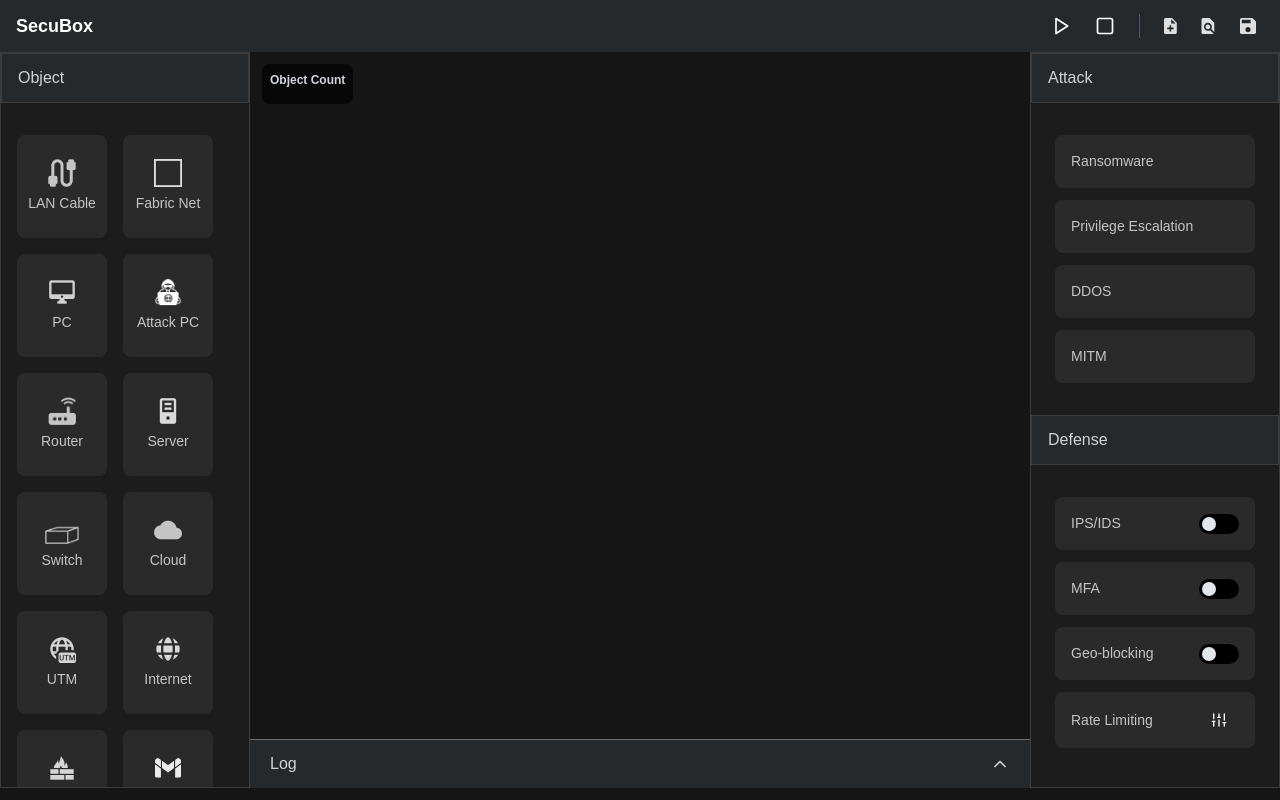
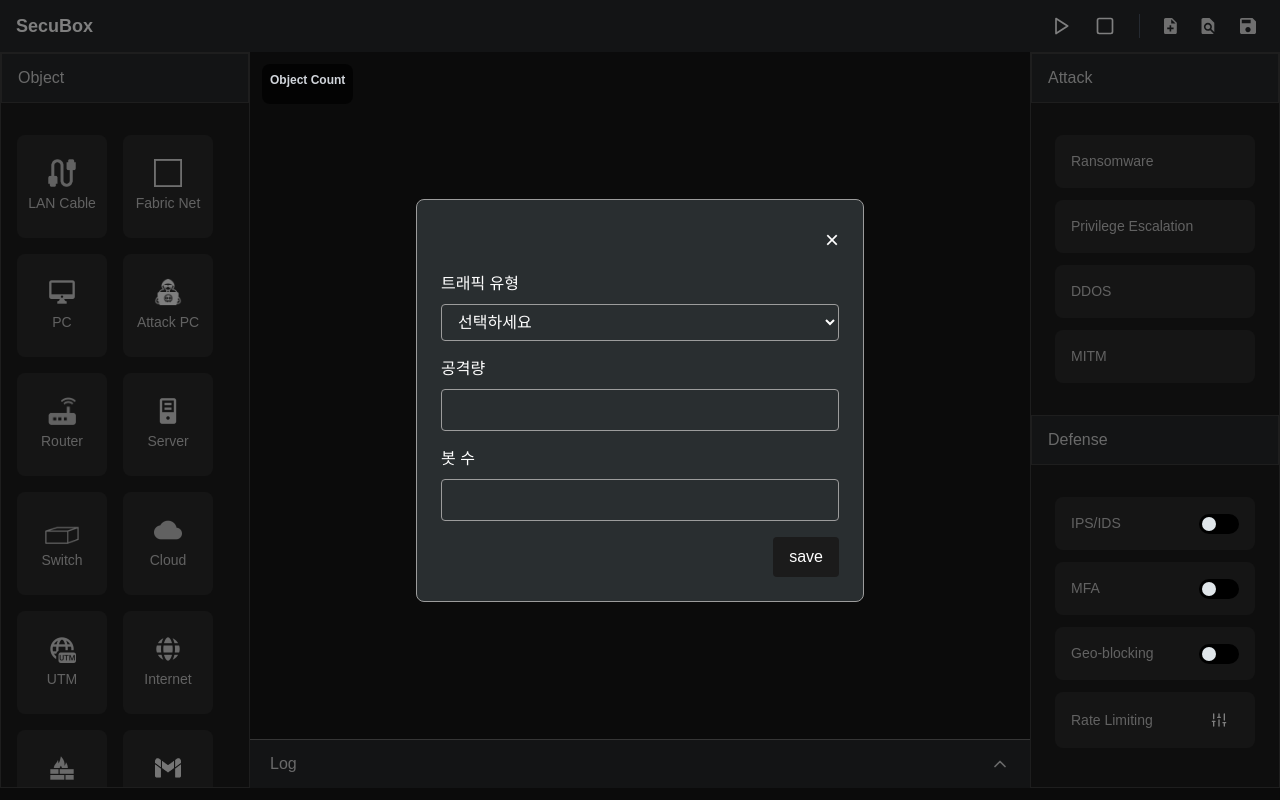
Before and after one commit to mjgwon24/secubox-front, a Next.js app: page / in a window 1280 px wide. Both pictures are taken after a click on the button "Ransomware". Built offline with nearby package versions, Linux system fonts and the light colour scheme; a web font is replaced by a local one.

Commit message:
feat: attack에 대한 context provider제외하고 구현 완료

```diff
--- /dev/null
+++ b/app/ModalContext.jsx
@@ -0,0 +1,16 @@
+"use client";
+import { createContext, useContext, useState } from "react";
+
+const ModalContext = createContext();
+
+export const ModalProvider = ({ children }) => {
+  const [isModalOpen, setIsModalOpen] = useState(false);
+
+  return (
+    <ModalContext.Provider value={{ isModalOpen, setIsModalOpen }}>
+      {children}
+    </ModalContext.Provider>
+  );
+};
+
+export const useModal = () => useContext(ModalContext);
--- /dev/null
+++ b/app/components/modal/SmallModal.jsx
@@ -0,0 +1,87 @@
+import { useEffect, useState } from "react";
+
+export default function SmallModal({ onClose, name, check }) {
+  const [trafficType, setTrafficType] = useState("");
+  const [attackAmount, setAttackAmount] = useState("");
+  const [botCount, setBotCount] = useState("");
+  const handleSubmit = (e) => {
+    e.preventDefault();
+    // TODO 여기에 제출 로직을 추가
+    console.log({ trafficType, attackAmount, botCount });
+    onClose();
+  };
+
+  useEffect(() => {
+    console.log(name);
+    console.log(check);
+  }, []);
+  return (
+    <>
+      <div className="fixed inset-0 bg-black bg-opacity-50 flex items-center justify-center">
+        <div className="bg-[#292E30] p-6 rounded-lg w-full max-w-md border border-[#9C9C9C]">
+          <div className="flex justify-between items-center mb-4">
+            <h2 className="text-white text-xl font-bold">{name}</h2>
+            <button
+              className="text-white text-2xl hover:text-gray-300"
+              onClick={onClose}
+            >
+              ×
+            </button>
+          </div>
+          <form onSubmit={handleSubmit} className="space-y-4">
+            <div>
+              <label htmlFor="trafficType" className="block text-white mb-2">
+                트래픽 유형
+              </label>
+              <select
+                id="trafficType"
+                value={trafficType}
+                onChange={(e) => setTrafficType(e.target.value)}
+                required
+                className="w-full bg-[#292E30] text-white border border-[#9C9C9C] rounded px-3 py-2"
+              >
+                <option value="">선택하세요</option>
+                <option value="ddos">SYN Flooding</option>
+                <option value="botnet">HTTP Flooding</option>
+              </select>
+            </div>
+            <div>
+              <label htmlFor="attackAmount" className="block text-white mb-2">
+                공격량
+              </label>
+              <input
+                type="number"
+                id="attackAmount"
+                value={attackAmount}
+                onChange={(e) => setAttackAmount(e.target.value)}
+                required
+                className="w-full bg-[#292E30] text-white border border-[#9C9C9C] rounded px-3 py-2"
+              />
+            </div>
+            <div>
+              <label htmlFor="botCount" className="block text-white mb-2">
+                봇 수
+              </label>
+              <input
+                type="number"
+                id="botCount"
+                value={botCount}
+                onChange={(e) => setBotCount(e.target.value)}
+                required
+                className="w-full bg-[#292E30] text-white border border-[#9C9C9C] rounded px-3 py-2"
+              />
+            </div>
+            <div className="flex justify-end">
+              <button
+                type="submit"
+                className="bg-[#1B1B1B] text-white px-4 py-2 rounded hover:bg-blue-700"
+              >
+                save
+              </button>
+            </div>
+          </form>
+        </div>
+      </div>
+    </>
+  );
+}
--- a/app/components/sidebar/RightSidebar.jsx
+++ b/app/components/sidebar/RightSidebar.jsx
@@ -3,8 +3,10 @@ import { useState } from "react";
 import AttackButton from "./ui/rightSidebar/AttackButton";
 import DefenseToggle from "./ui/rightSidebar/DefenseToggle";
 import { Sliders } from "lucide-react";
+import { useModal } from "@/app/ModalContext";
 
 export const RightSidebar = () => {
+  const { setIsModalOpen } = useModal();
   const [attacks] = useState([
     { id: "ransomware", name: "Ransomware" },
     { id: "privilege-escalation", name: "Privilege Escalation" },
@@ -35,7 +37,11 @@ export const RightSidebar = () => {
       <div className="space-y-4 pl-6 pr-6">
         <div className="space-y-3">
           {attacks.map((attack) => (
-            <AttackButton key={attack.id} name={attack.name} />
+            <AttackButton
+              key={attack.id}
+              name={attack.name}
+              onClick={() => setIsModalOpen(true)}
+            />
           ))}
         </div>
       </div>
--- a/app/page.jsx
+++ b/app/page.jsx
@@ -6,8 +6,11 @@ import DraggableObject from "@/app/components/DraggableObject";
 import DraggableCable from "@/app/components/DraggableCable";
 import { v4 as uuidv4 } from "uuid";
 import Resizable from "./components/sidebar/ResizableProps";
+import { useModal } from "./ModalContext";
+import SmallModal from "./components/modal/SmallModal";
 
 export default function Home() {
+  const { isModalOpen, setIsModalOpen } = useModal();
   const [droppedItems, setDroppedItems] = useState([]);
 
   const [{ isOver }, drop] = useDrop(() => ({
@@ -118,6 +121,7 @@ export default function Home() {
           />
         )
       )}
+      {isModalOpen && <SmallModal onClose={() => setIsModalOpen(false)} />}
     </div>
   );
 }
```
Also changed, not shown: app/layout.jsx (+8 -5 lines). Lines whose indentation alone changed are shown as unchanged.
